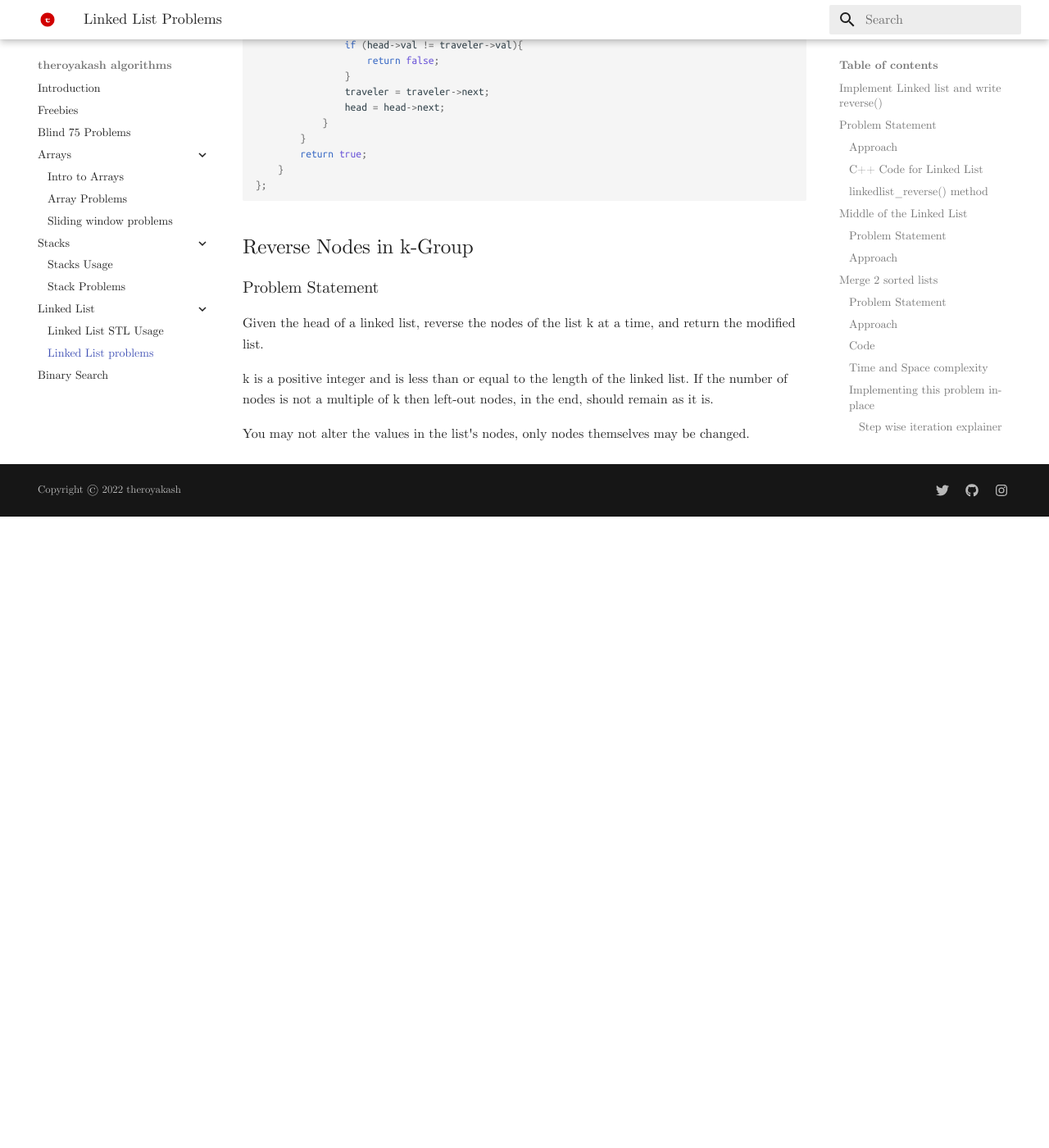
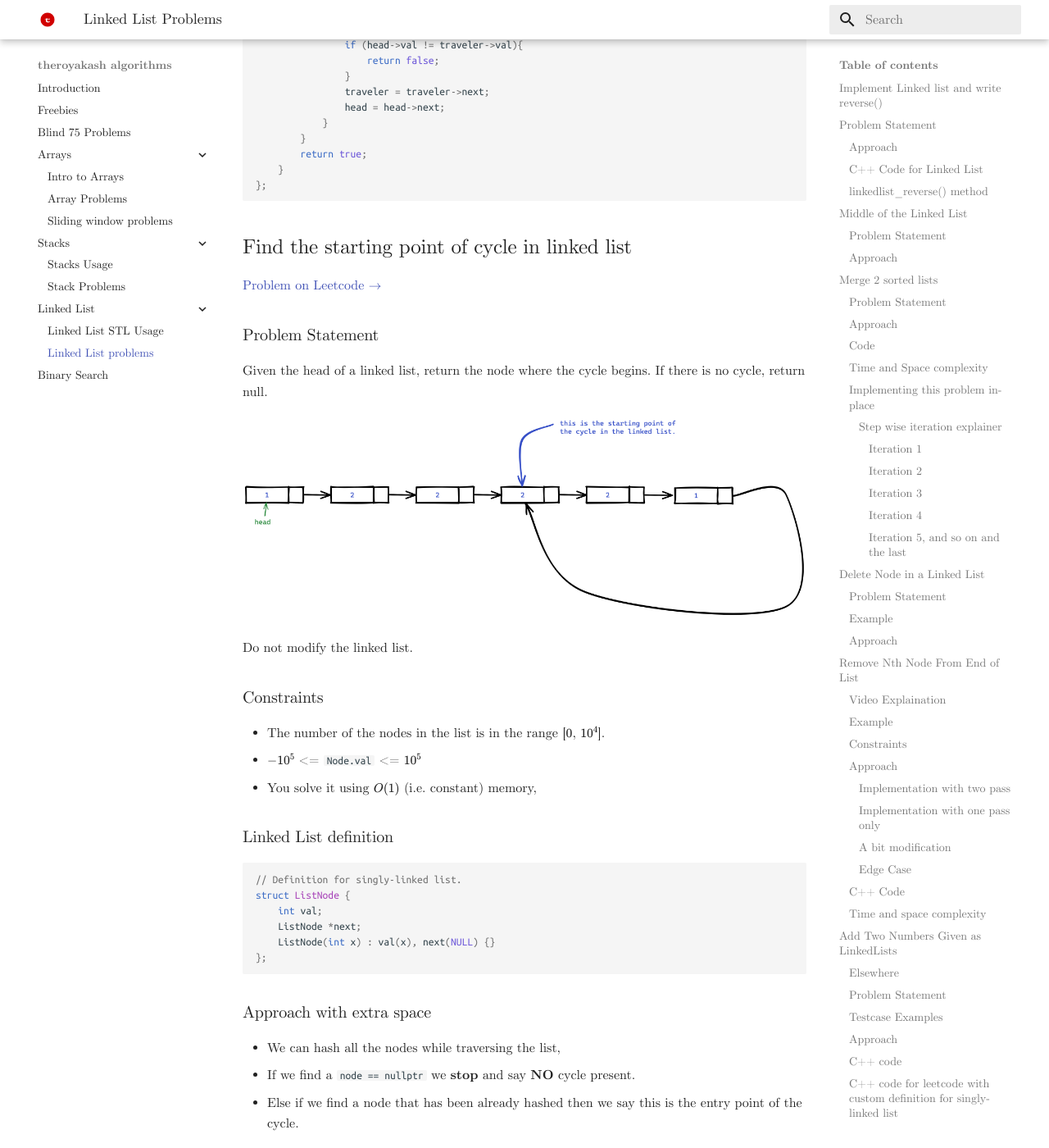
Before and after one commit to theroyakash/algorithms.theroyakash.com, an MkDocs documentation site: the page built from docs/LinkedLists/problems.md, in a window 1280 px wide and 1400 px high, scrolled down 28936 px. Shown: the whole window at 82% size. Built offline with MkDocs 1.6.1 and Material for MkDocs 9.7.7, drawn with Linux system fonts in a browser that asks for light colours; before the commit the page ends 29566 px from its top, so only the background shows below that; some of the changed text lies outside the part shown.

Commit message:
added a new problem

````diff
--- a/docs/LinkedLists/problems.md
+++ b/docs/LinkedLists/problems.md
@@ -1036,10 +1036,95 @@ public:
     }
 };
 ```
-## Reverse Nodes in k-Group
+## Find the starting point of cycle in linked list
+[Problem on Leetcode $\to$](https://leetcode.com/problems/linked-list-cycle-ii/)
 ### Problem Statement
-Given the head of a linked list, reverse the nodes of the list k at a time, and return the modified list.
+Given the head of a linked list, return the node where the cycle begins. If there is no cycle, return null.
 
-k is a positive integer and is less than or equal to the length of the linked list. If the number of nodes is not a multiple of k then left-out nodes, in the end, should remain as it is.
+![image](../images/llcyclestartingpoint.png)
 
-You may not alter the values in the list's nodes, only nodes themselves may be changed.
+Do not modify the linked list.
+
+### Constraints
+- The number of the nodes in the list is in the range [$0$, $10^4$].
+- $-10^5$ <= `Node.val` <= $10^5$
+- You solve it using $O(1)$ (i.e. constant) memory,
+
+### Linked List definition
+```cpp
+// Definition for singly-linked list.
+struct ListNode {
+    int val;
+    ListNode *next;
+    ListNode(int x) : val(x), next(NULL) {}
+};
+```
+
+### Approach with extra space
+- We can hash all the nodes while traversing the list,
+- If we find a `node == nullptr` we **stop** and say **NO** cycle present.
+- Else if we find a node that has been already hashed then we say this is the entry point of the cycle.
+
+#### Pseudocode for this apporach
+```cpp
+ListNode* hash = HashTable();
+ListNode* node = LinkedListHead();
+
+while(node){
+    if (hash.contains(node)){
+        return node;
+    }
+    hash(node);
+    node = node.next;
+}
+```
+
+#### Time and Space complexity
+- Time is $O(N)$,
+- Space is $O(N)$ for the hashtable.
+
+### Approach with no extra space
+- First we run the sub-routine of `if_has_loop()`,
+- That algorithm stops (if linked list has loop) when the slow and the fast pointer points to the same node.
+- If you observe closely this point will be equi-distant from the node where the cycle started as the head to the node where the cycle started.
+    ![image](../images/equidistant.png)
+- Now we can advance a ref. pointer to head and the slow or fast pointer by 1 until they meet.
+
+#### C++ Code
+```cpp
+class Solution {
+public:
+    ListNode *detectCycle(ListNode *head) {
+
+        if (head == nullptr or head->next == nullptr) return nullptr;
+
+        ListNode *slowPointer = head;
+        ListNode *fastPointer = head;
+
+        ListNode *traveller = head;
+
+        while((fastPointer!=nullptr) and (fastPointer->next!=nullptr)){
+            slowPointer = slowPointer->next;
+            fastPointer = fastPointer->next->next;
+
+            if (slowPointer == fastPointer){
+                break;
+            }
+        }
+
+        if ((fastPointer) and (fastPointer->next)){
+            // Means there is cycle in the list
+
+            while(slowPointer != traveller){
+                slowPointer = slowPointer->next;
+                traveller = traveller->next;
+            }
+
+            return traveller;
+        }
+
+        // Means there is no cycle in the list
+        return nullptr;
+    }
+};
+```
````
Also changed, not shown: docs/images/equidistant.png (added), docs/images/llcyclestartingpoint.png (added).
